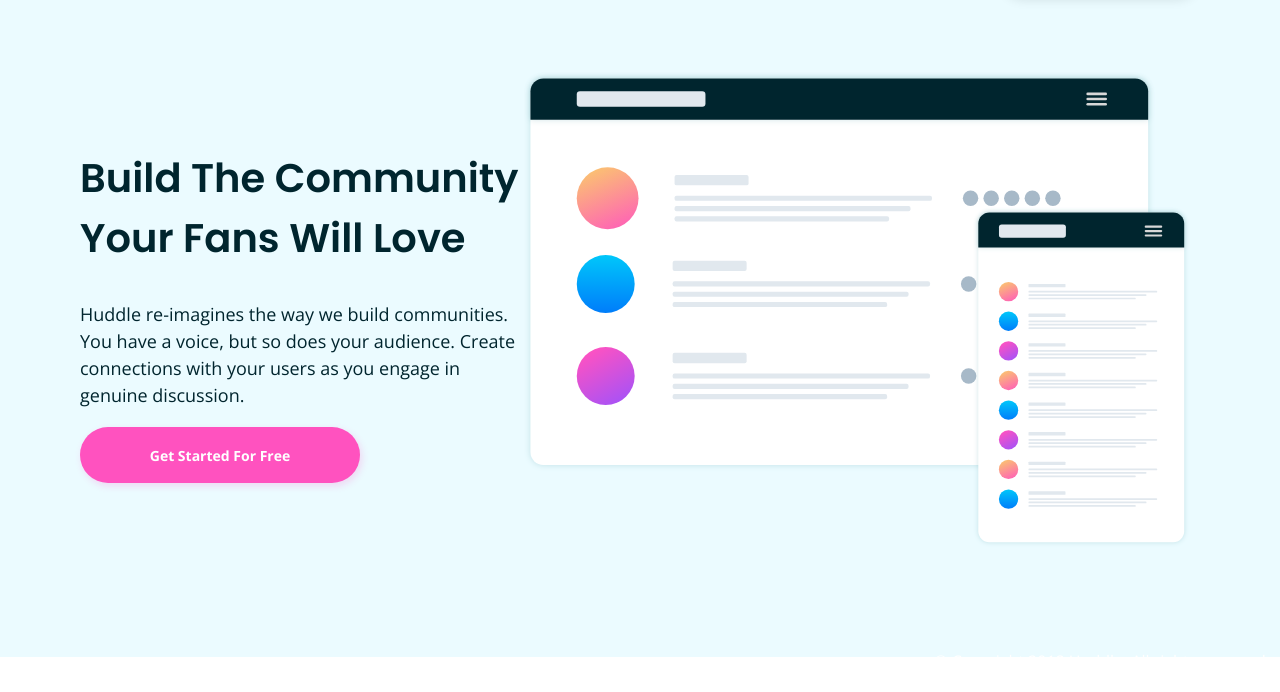
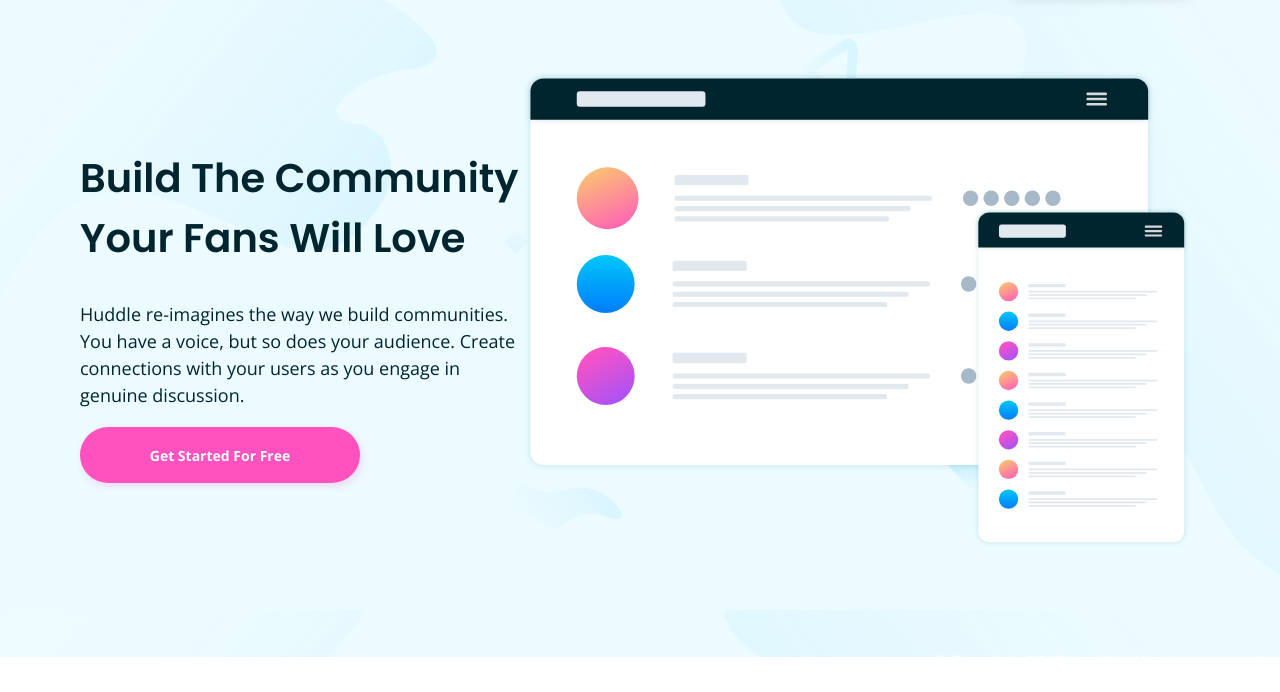
Before and after one commit to liamwoody25/huddle-landing-page.3.0, a plain HTML site: page index.html in a window 1280 px wide. Shown: the part 108-800 px from the top of the page. Drawn offline with nearby package versions, Linux system fonts and the light colour scheme.

Commit message:
adding to css

```diff
--- a/public/css/style.css
+++ b/public/css/style.css
@@ -139,7 +139,7 @@ a :hover{
  body {
    padding: 0;
    background-color: var(--bg-color);
-   background-image: url(./public/assets/images/bg-hero-desktop.svg);
+   background-image: url(/public/assets/images/bg-hero-desktop.svg);
    margin: 0;
    scroll-behavior: smooth;
  }
```
